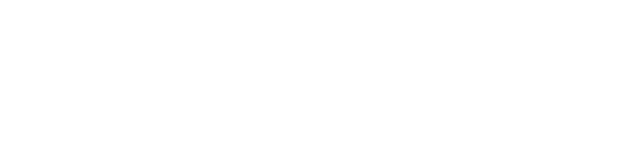
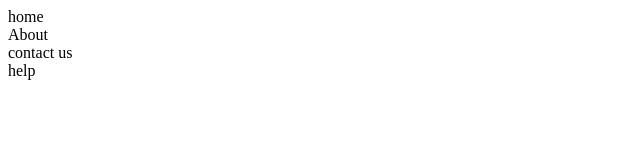
Before and after one commit to aftab2196/Amazon---Clone, a plain HTML site: page index.html in a window 1280 px wide. Shown: the whole page, without its empty margins (0-640 px from the left). Drawn offline with Linux system fonts and the light colour scheme.

Commit message:
index.html modified

```diff
--- a/index.html
+++ b/index.html
@@ -6,6 +6,13 @@
     <title>Document</title>
 </head>
 <body>
-
+    <nav>
+        <div class="navbar">
+            <div>home</div>
+            <div>About</div>
+            <div>contact us</div>
+            <div>help</div>
+        </div>
+    </nav>
 </body>
 </html>
```
